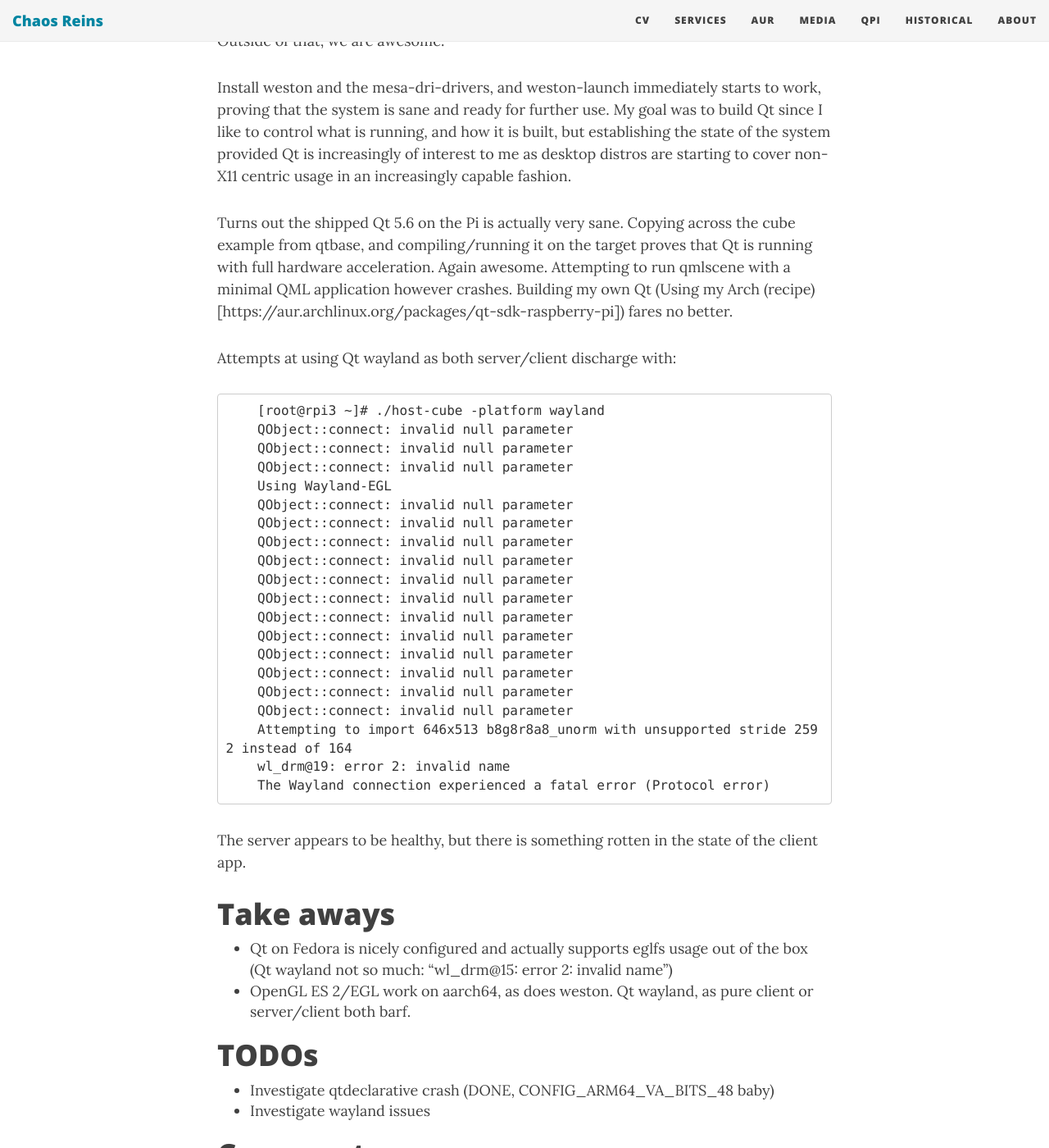
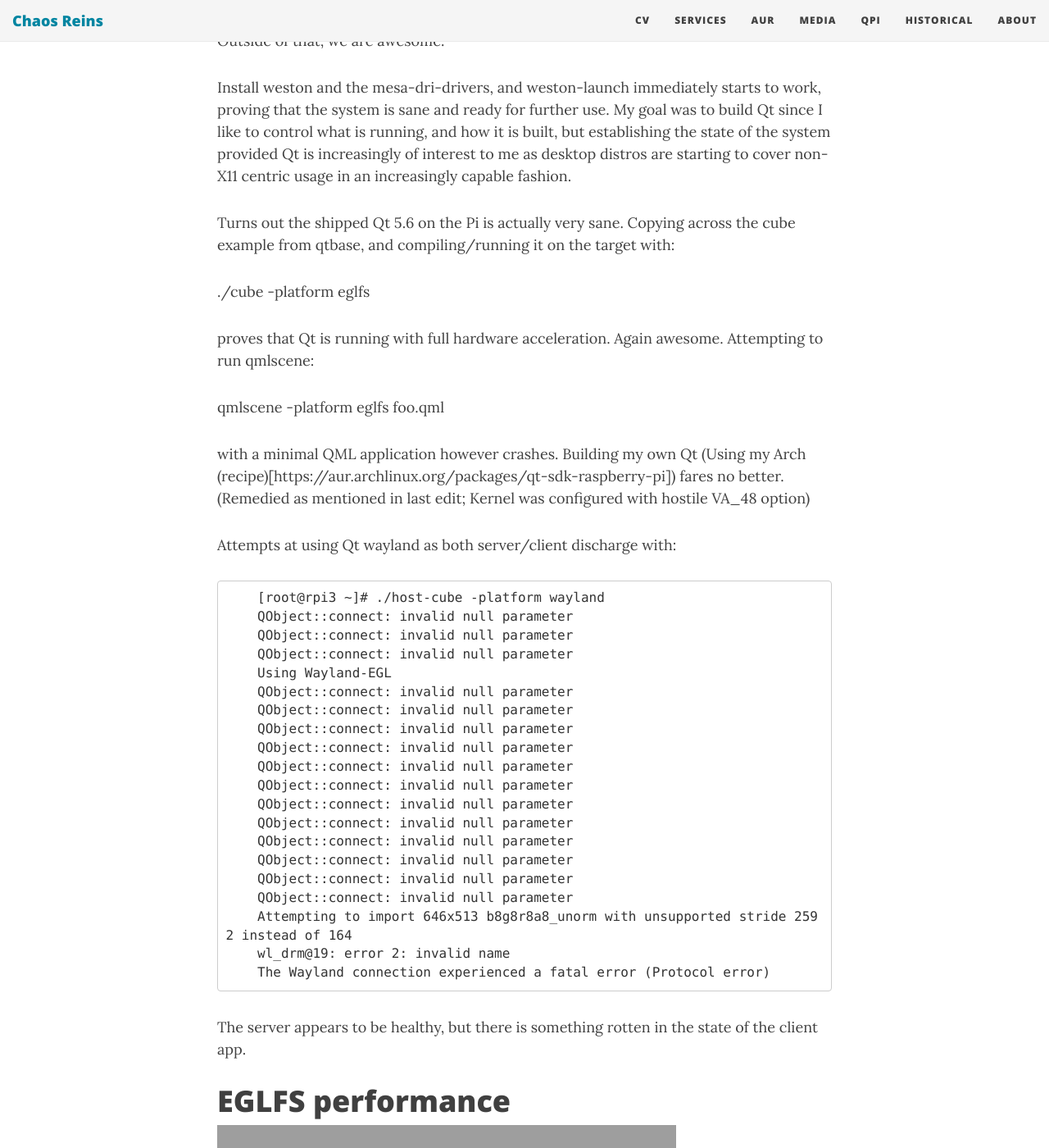
Before and after one commit to sirspudd/sirspudd.github.io, a Jekyll site: the page built from _posts/2016-08-20-qt-pi3-fedora-aarch64.md, in a window 1280 px wide and 1400 px high, scrolled down 1926 px. Shown: the whole window at 82% size. Built offline with Jekyll 4.4.1, drawn with Linux system fonts in a browser that asks for light colours; nearby versions of some CDN libraries; comment, search, counter and statistics services are not loaded; some of the changed text lies outside the part shown; grey boxes are pictures that could not be loaded.

Commit message:
Adjust wording, add video clip
Change-Id: I645b1e16aa26f3722285dbd7d8617ad2780f2735

```diff
--- a/_posts/2016-08-20-qt-pi3-fedora-aarch64.md
+++ b/_posts/2016-08-20-qt-pi3-fedora-aarch64.md
@@ -50,7 +50,15 @@
 
 Install weston and the mesa-dri-drivers, and weston-launch immediately starts to work, proving that the system is sane and ready for further use. My goal was to build Qt since I like to control what is running, and how it is built, but establishing the state of the system provided Qt is increasingly of interest to me as desktop distros are starting to cover non-X11 centric usage in an increasingly capable fashion.
 
-Turns out the shipped Qt 5.6 on the Pi is actually very sane. Copying across the cube example from qtbase, and compiling/running it on the target proves that Qt is running with full hardware acceleration. Again awesome.  Attempting to run qmlscene with a minimal QML application however crashes. Building my own Qt (Using my Arch (recipe)[https://aur.archlinux.org/packages/qt-sdk-raspberry-pi]) fares no better.
+Turns out the shipped Qt 5.6 on the Pi is actually very sane. Copying across the cube example from qtbase, and compiling/running it on the target with:
+
+./cube -platform eglfs
+
+proves that Qt is running with full hardware acceleration. Again awesome.  Attempting to run qmlscene:
+
+qmlscene -platform eglfs foo.qml
+
+with a minimal QML application however crashes. Building my own Qt (Using my Arch (recipe)[https://aur.archlinux.org/packages/qt-sdk-raspberry-pi]) fares no better. (Remedied as mentioned in last edit; Kernel was configured with hostile VA_48 option)
 
 Attempts at using Qt wayland as both server/client discharge with:
 
@@ -76,6 +84,10 @@
         The Wayland connection experienced a fatal error (Protocol error)
 
 The server appears to be healthy, but there is something rotten in the state of the client app.
+
+# EGLFS performance
+
+<iframe width="560" height="315" src="https://www.youtube.com/embed/mRHDhYVYq7A" frameborder="0" allowfullscreen></iframe>
 
 # Take aways
 
@@ -122,3 +134,5 @@
 * Deployed, updated extlinux.conf
 
 And now Qt Quick applications are working splendidly out of the box using the Fedora packaged version of Qt 5.6. The only drawback I can see is that the QtWayland compositor functionality is not enabled, and our wayland clients are still barfing as noted above, which provides sufficient impetus to package Qt for this device (for further investigation)
+
+Thus far packaging Qt 5.7/5.8 for this image (using my [AUR PKGBUILD](https://aur.archlinux.org/packages/qt-sdk-raspberry-pi/)) has not yielded any functional advantage beyond the stock Fedora Qt install, beyond the advances in Qt itself. (Qt Wayland for instance still barfs)
```
